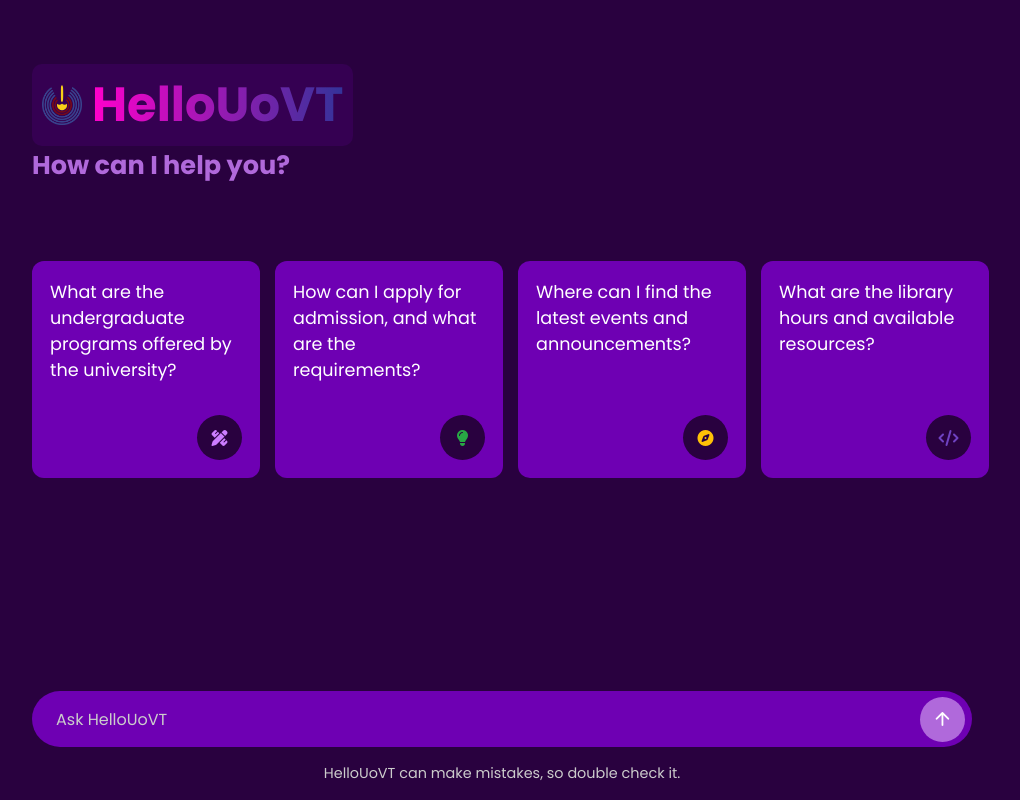
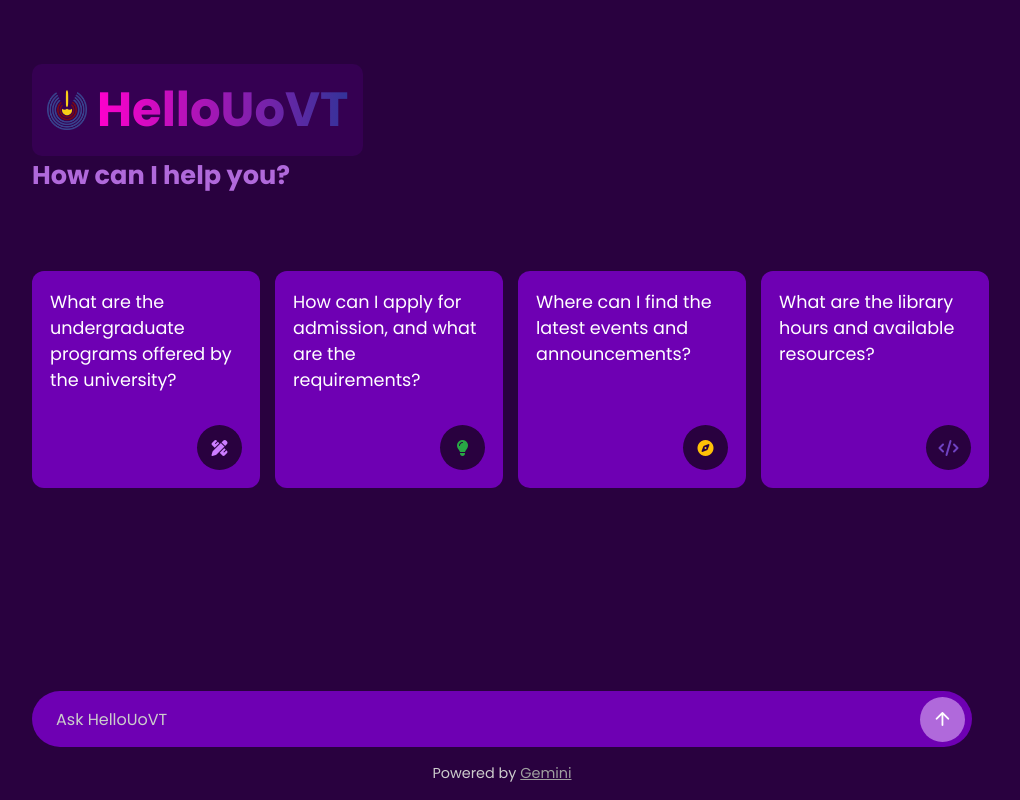
Before and after one commit to SenithVijayantha/HelloUoVT, a plain HTML site: page index.html in a window 1280 px wide. Shown: the whole page, without its empty margins (138-1158 px from the left). Drawn offline with nearby package versions, Linux system fonts and the light colour scheme.

Commit message:
Make few changes to the padding of the header wrapper

```diff
--- a/index.html
+++ b/index.html
@@ -78,7 +78,7 @@
 
             </div>
 
-            <p class="disclaimer-text">HelloUoVT can make mistakes, so double check it.</p>
+            <p class="disclaimer-text">Powered by <a href="https://gemini.google.com/" target="_blank">Gemini</a></p>
          </div>
 
 
--- a/style.css
+++ b/style.css
@@ -62,7 +62,7 @@ body {
     display: flex;
     gap: 10px;
     background: var(--heading-background-color);
-    padding: 5px 10px;
+    padding: 10px 15px;
     width: max-content;
     border-radius: 10px;
     margin-bottom: 5px;
@@ -284,6 +284,10 @@ body.chats-active .container :where(.app-header, .suggestions) {
     color: var(--placeholder-color);
 }
 
+.disclaimer-text a {
+    color: rgb(160, 160, 160);
+}
+
 /* For small screens */
 @media (max-width: 768px) {
     .container {
```
